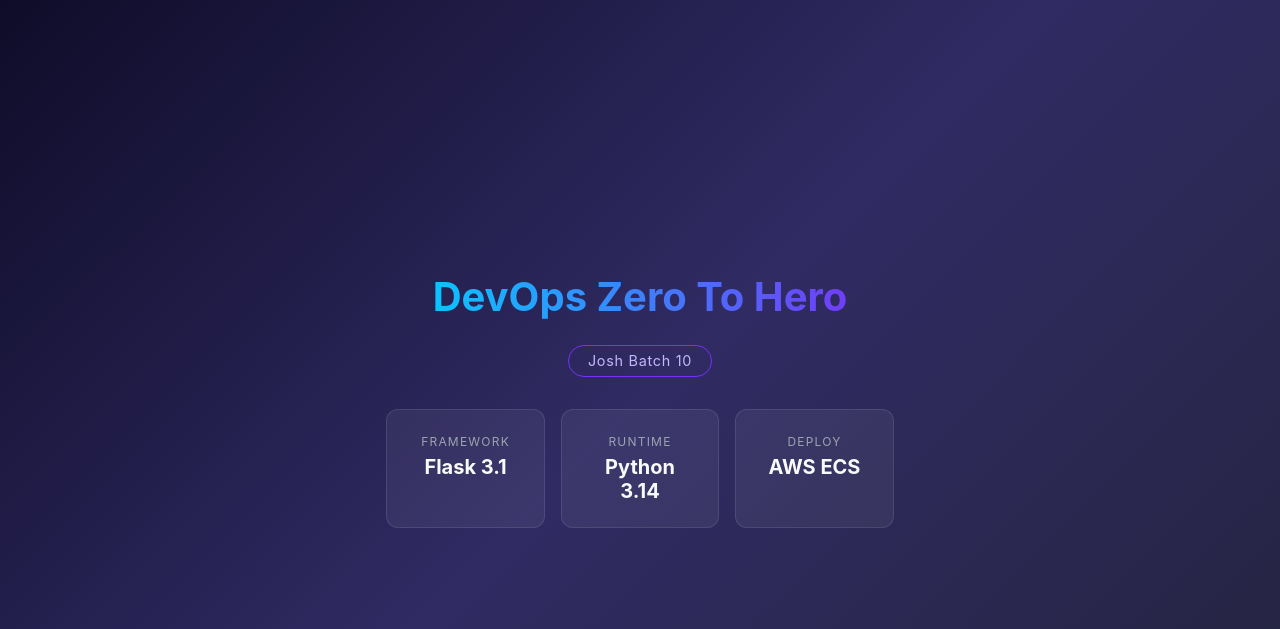
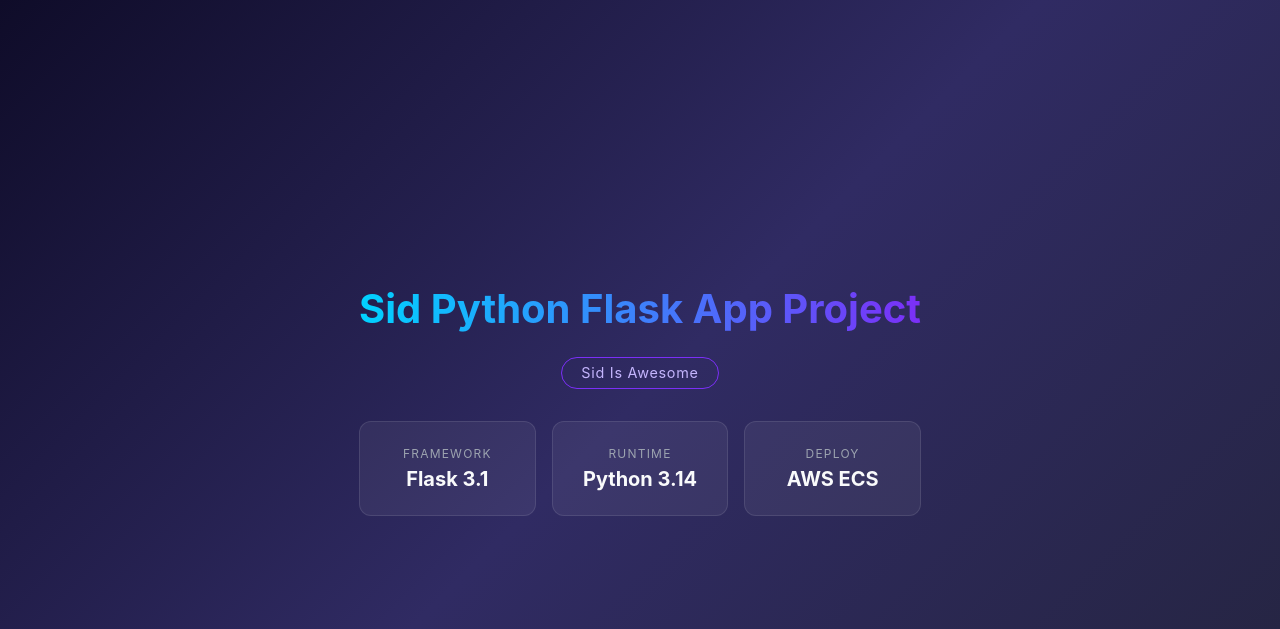
Before and after one commit to siddheshsarnobat4000-byte/python-flask-app-ecs, a Flask app: page / in a window 1280 px wide. Shown: the top 629 px of the page. Run offline with Flask 3, Linux system fonts and the light colour scheme.

Commit message:
added new dockerfile and changes in index.html file

```diff
--- a/templates/index.html
+++ b/templates/index.html
@@ -3,7 +3,7 @@
 <head>
     <meta charset="UTF-8">
     <meta name="viewport" content="width=device-width, initial-scale=1.0">
-    <title>DevOps Zero To Hero</title>
+    <title>Sid python project</title>
     <style>
         * { margin: 0; padding: 0; box-sizing: border-box; }
         body {
@@ -67,8 +67,8 @@
 </head>
 <body>
     <div class="container">
-        <h1>DevOps Zero To Hero</h1>
-        <div class="badge">Josh Batch 10</div>
+        <h1>Sid Python Flask App Project</h1>
+        <div class="badge">Sid Is Awesome</div>
         <div class="cards">
             <div class="card">
                 <span>Framework</span>
```
Also changed, not shown: 3 other files.
